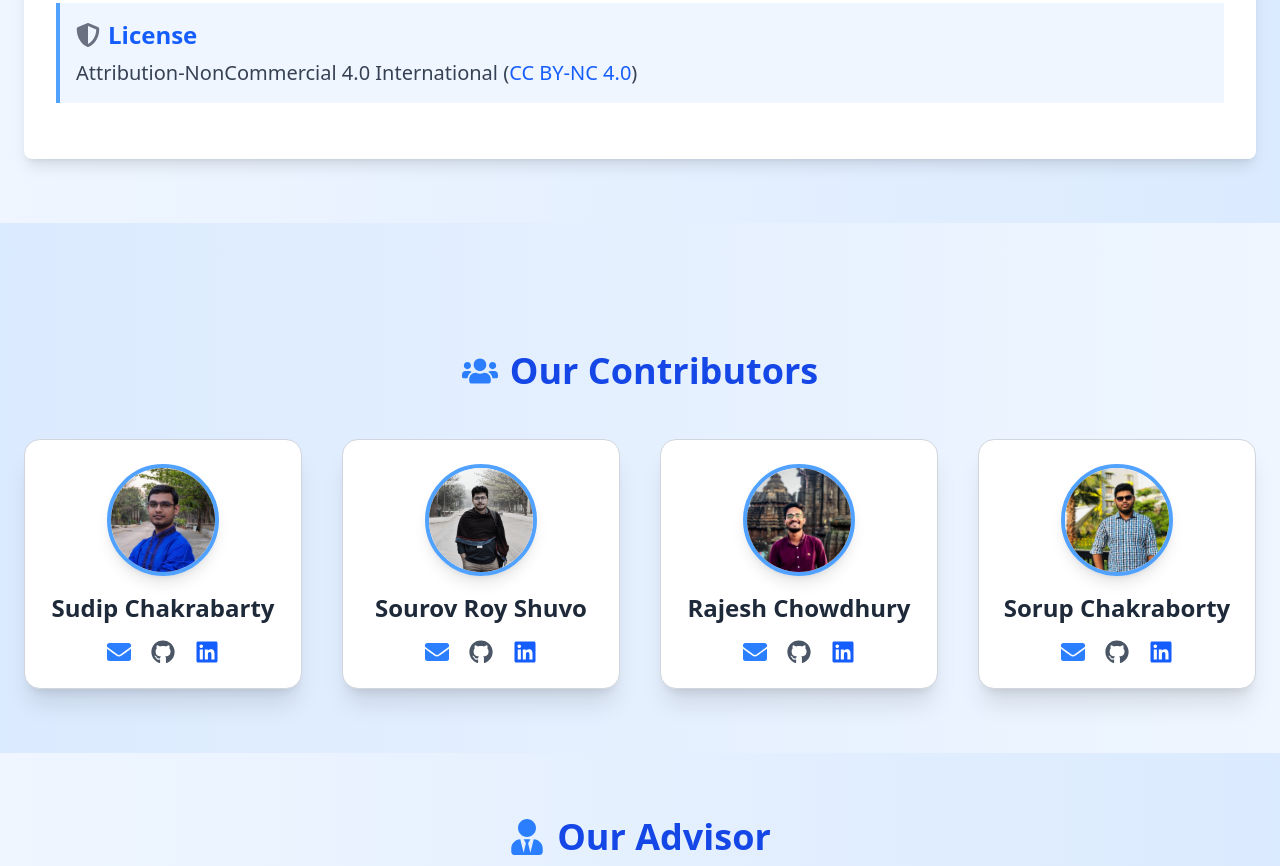
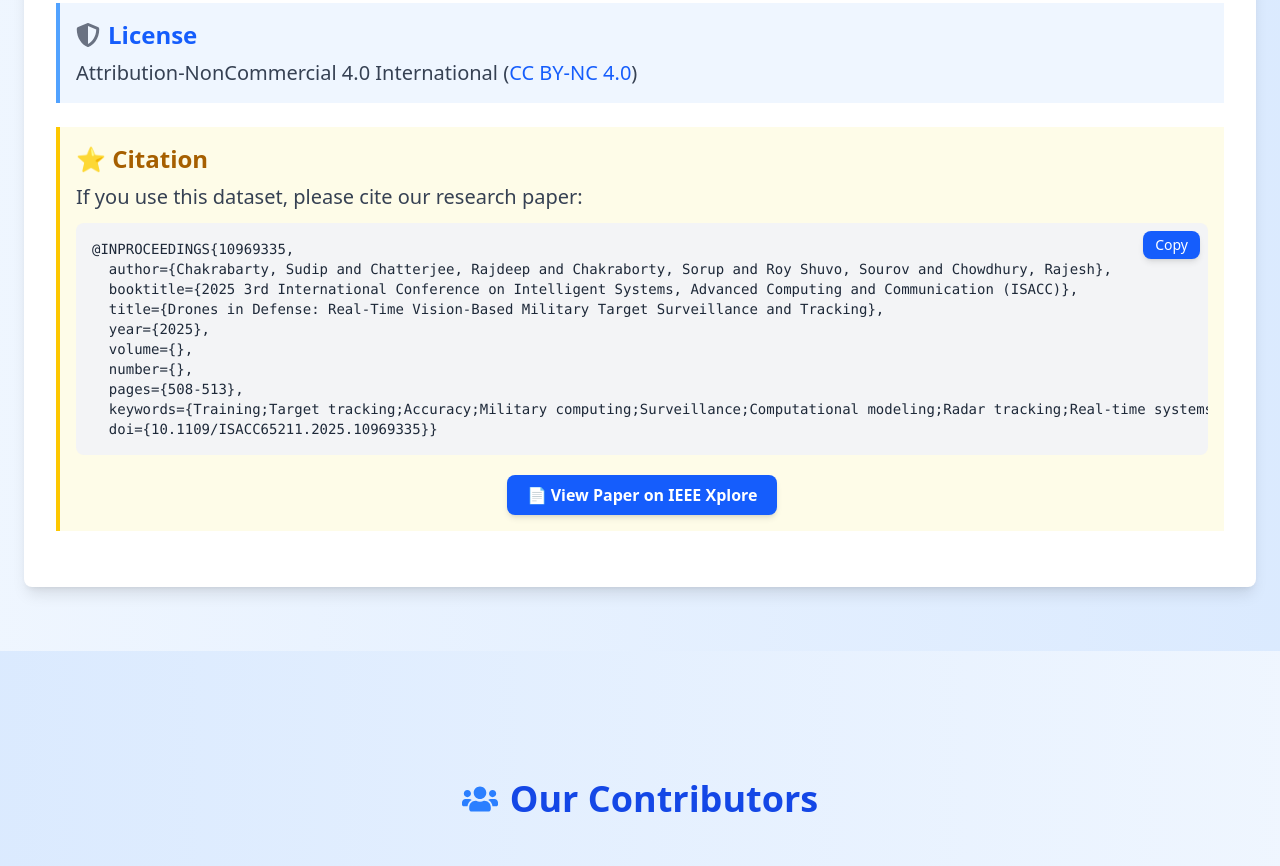
Before and after one commit to rajeshbd99/Research-project-website, a React (Vite) app: page / in a window 1280 px wide. Shown: the part 4320-5186 px from the top of the page. Built offline with nearby package versions, Linux system fonts and the light colour scheme; a web font is replaced by a local one.

Commit message:
refactor usage section for improved formatting, add citation details, and enhance user interaction

```diff
--- a/src/App.jsx
+++ b/src/App.jsx
@@ -394,7 +394,7 @@ const App = () => {
       </section >
 
       {/* Usage Policy Section */}
-      < section id="usage" className="bg-gradient-to-r from-blue-50 to-blue-100 py-16" >
+      <section id="usage" className="bg-gradient-to-r from-blue-50 to-blue-100 py-16">
         <div className="container mx-auto px-6">
           <div className="bg-white shadow-lg rounded-lg p-8">
             <h2 className="text-4xl font-bold text-blue-700 mb-6 flex items-center justify-center mt-10">
@@ -405,13 +405,19 @@ const App = () => {
               This dataset is intended for <strong>educational</strong> and <strong>research purposes only</strong>.
               Commercial use is strictly prohibited. Users are required to provide proper attribution to the creators if this dataset is utilized in any project or publication.
             </p>
+
+            {/* Inspiration */}
             <div className="bg-blue-50 border-l-4 border-blue-400 p-4 mb-6">
-              <h3 className="text-2xl font-semibold text-blue-600 mb-2 flex items-center"><GiInspiration className="mr-2 text-gray-500" />Inspiration</h3>
+              <h3 className="text-2xl font-semibold text-blue-600 mb-2 flex items-center">
+                <GiInspiration className="mr-2 text-gray-500" />Inspiration
+              </h3>
               <p className="text-gray-700 text-xl">
                 This dataset was created to facilitate research in defense and security applications, particularly for identifying and tracking military objects in drone-captured imagery.
                 It serves as a valuable resource for exploring advancements in computer vision and autonomous surveillance systems.
               </p>
             </div>
+
+            {/* Usage Rules */}
             <div className="space-y-4">
               <div className="flex items-start space-x-4">
                 <FaCheckCircle className="text-green-600 text-2xl" />
@@ -431,17 +437,92 @@ const App = () => {
                   If used in a publication or project, proper credit must be given to the creators.
                 </p>
               </div>
+
               {/* License */}
               <div className="bg-blue-50 border-l-4 border-blue-400 p-4 mb-6">
-                <h3 className="text-2xl font-semibold text-blue-600 mb-2 flex items-center"><FaShieldAlt className="mr-2 text-gray-500" />License</h3>
+                <h3 className="text-2xl font-semibold text-blue-600 mb-2 flex items-center">
+                  <FaShieldAlt className="mr-2 text-gray-500" />License
+                </h3>
                 <p className="text-gray-700 text-xl">
                   Attribution-NonCommercial 4.0 International (<a href="https://creativecommons.org/licenses/by-nc/4.0/" target="_blank" rel="noopener noreferrer" className="text-blue-600 hover:underline">CC BY-NC 4.0</a>)
                 </p>
               </div>
+
+              {/* Citation */}
+              <div className="bg-yellow-50 border-l-4 border-yellow-400 p-4 mb-6">
+                <h3 className="text-2xl font-semibold text-yellow-700 mb-2 flex items-center">
+                  ⭐ Citation
+                </h3>
+                <p className="text-gray-700 text-xl mb-3">
+                  If you use this dataset, please cite our research paper:
+                </p>
+
+                {/* BibTeX with Copy Button */}
+                <div className="relative">
+                  <pre id="bibtex-text" className="bg-gray-100 text-sm text-gray-800 p-4 rounded-lg overflow-x-auto">
+                    {`@INPROCEEDINGS{10969335,
+  author={Chakrabarty, Sudip and Chatterjee, Rajdeep and Chakraborty, Sorup and Roy Shuvo, Sourov and Chowdhury, Rajesh},
+  booktitle={2025 3rd International Conference on Intelligent Systems, Advanced Computing and Communication (ISACC)},
+  title={Drones in Defense: Real-Time Vision-Based Military Target Surveillance and Tracking},
+  year={2025},
+  volume={},
+  number={},
+  pages={508-513},
+  keywords={Training;Target tracking;Accuracy;Military computing;Surveillance;Computational modeling;Radar tracking;Real-time systems;Drones;Videos;Drone;KIIT-MiTA;Military;Object Detection;YOLOv11;Tracking},
+  doi={10.1109/ISACC65211.2025.10969335}}`}
+                  </pre>
+                  <button
+                    onClick={() => {
+                      const text = document.getElementById("bibtex-text")?.innerText;
+                      navigator.clipboard.writeText(text || "");
+
+                      // Show custom toast
+                      const toast = document.createElement("div");
+                      toast.innerText = "✅ BibTeX copied to clipboard!";
+                      toast.className =
+                        "fixed bottom-6 left-1/2 transform -translate-x-1/2 bg-green-600 text-white px-4 py-2 rounded-lg shadow-lg animate-fade-in-out z-50";
+                      document.body.appendChild(toast);
+
+                      setTimeout(() => {
+                        toast.remove();
+                      }, 2500);
+                    }}
+                    className="absolute top-2 right-2 bg-blue-600 hover:bg-blue-700 text-white text-sm px-3 py-1 rounded-lg shadow-md transition"
+                  >
+                    Copy
+                  </button>
+                </div>
+
+                {/* Paper Link as Button */}
+                <div className="mt-5 flex justify-center">
+                  <a
+                    href="https://ieeexplore.ieee.org/abstract/document/10969335/"
+                    target="_blank"
+                    rel="noopener noreferrer"
+                    className="inline-block bg-blue-600 hover:bg-blue-700 text-white font-semibold px-5 py-2 rounded-lg shadow-md transition"
+                  >
+                    📄 View Paper on IEEE Xplore
+                  </a>
+                </div>
+              </div>
             </div>
           </div>
         </div>
-      </section >
+
+        {/* Toast animation style */}
+        <style>{`
+    @keyframes fadeInOut {
+      0% { opacity: 0; transform: translate(-50%, 20px); }
+      10% { opacity: 1; transform: translate(-50%, 0); }
+      90% { opacity: 1; transform: translate(-50%, 0); }
+      100% { opacity: 0; transform: translate(-50%, 20px); }
+    }
+    .animate-fade-in-out {
+      animation: fadeInOut 3.0s ease-in-out forwards;
+    }
+  `}</style>
+      </section>
+
 
       {/* Contributors Section */}
       <section id="contributors" className="bg-gradient-to-r from-blue-100 to-blue-50 py-16 ">
```
